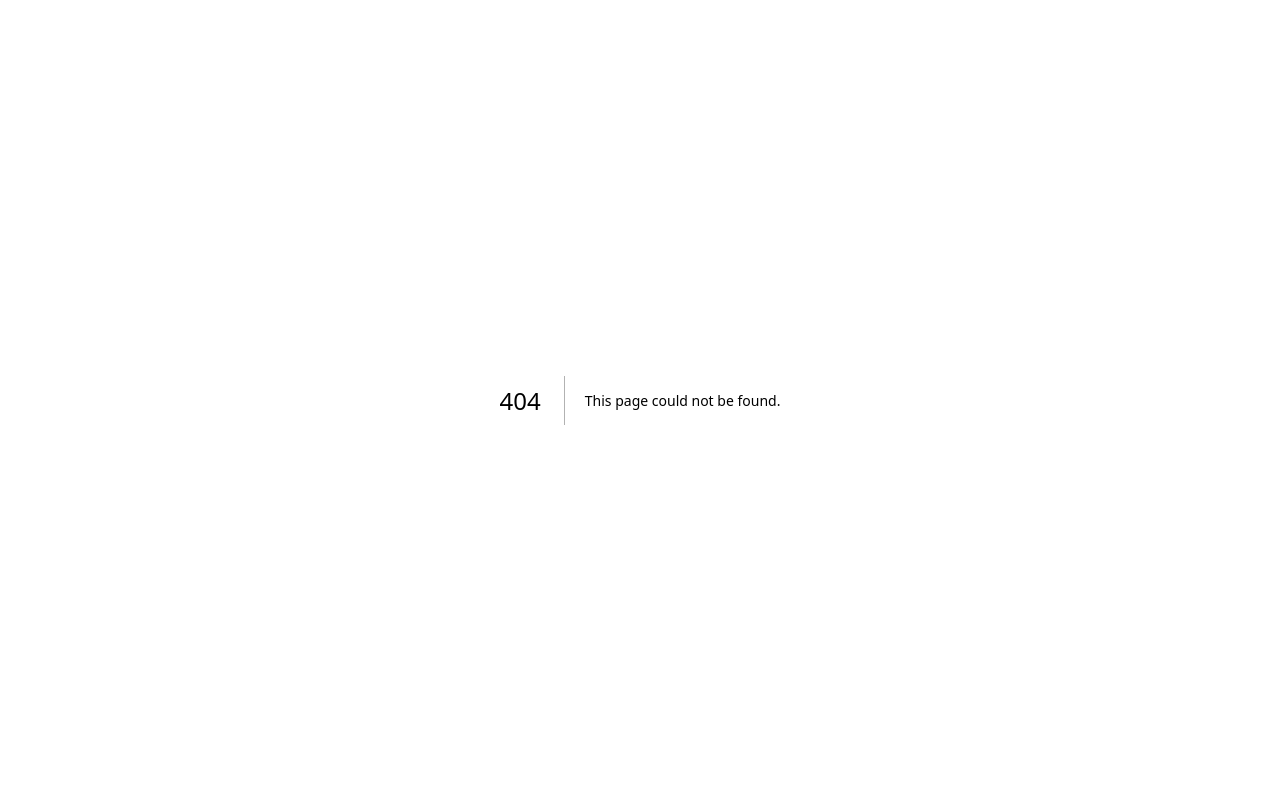
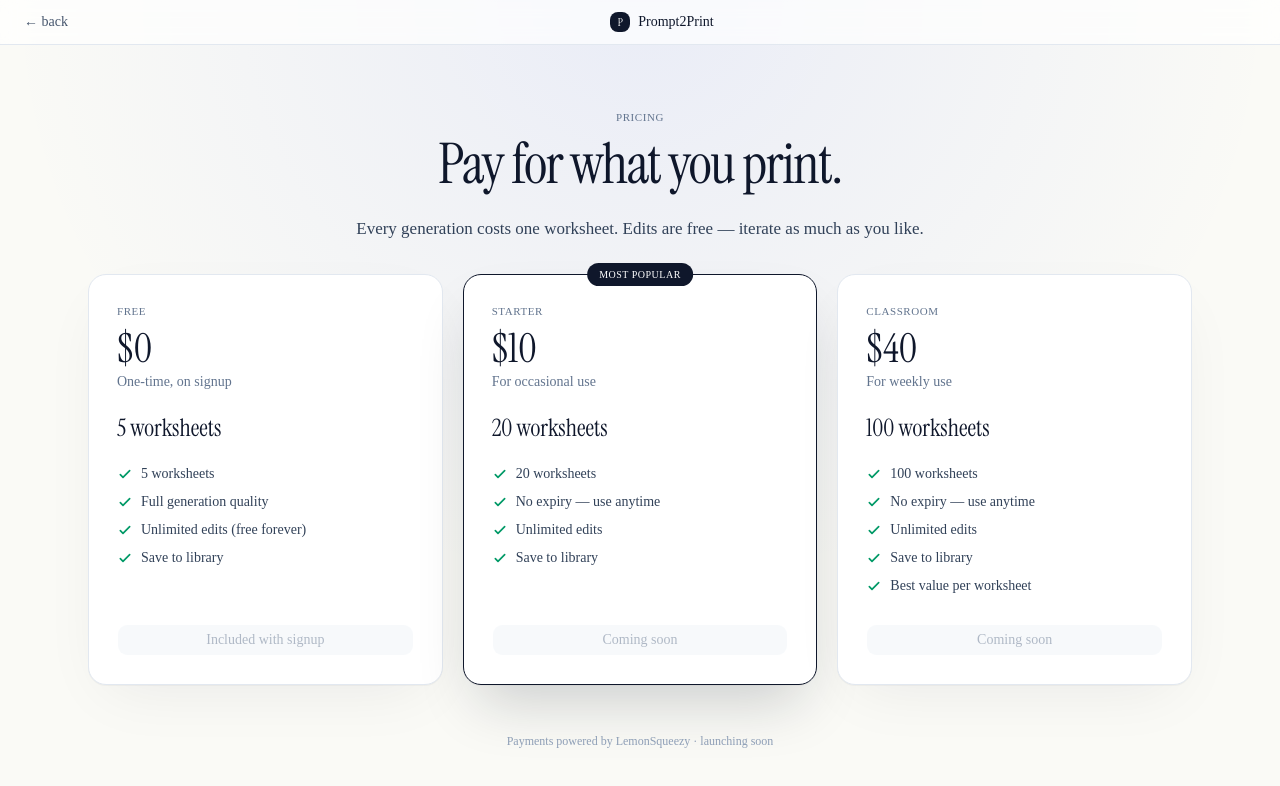
Before and after one commit to kshitijm23/Prompt2Print, a Next.js app in the folder web/: page /pricing in a window 1280 px wide. Before the commit this address had no page. Shown: the top 786 px of the page. Built offline with nearby package versions, Linux system fonts and the light colour scheme.

Commit message:
Add pricing page stub

```diff
--- /dev/null
+++ b/web/src/app/pricing/page.js
@@ -0,0 +1,160 @@
+"use client";
+
+import { useRouter } from "next/navigation";
+import { Button } from "@/components/ui/button";
+
+const TIERS = [
+  {
+    name: "Free",
+    price: "$0",
+    credits: 5,
+    tagline: "One-time, on signup",
+    features: [
+      "5 worksheets",
+      "Full generation quality",
+      "Unlimited edits (free forever)",
+      "Save to library",
+    ],
+    cta: "Included with signup",
+    ctaDisabled: true,
+    accent: "slate",
+  },
+  {
+    name: "Starter",
+    price: "$10",
+    credits: 20,
+    tagline: "For occasional use",
+    features: [
+      "20 worksheets",
+      "No expiry — use anytime",
+      "Unlimited edits",
+      "Save to library",
+    ],
+    cta: "Coming soon",
+    ctaDisabled: true,
+    accent: "slate",
+    highlighted: true,
+  },
+  {
+    name: "Classroom",
+    price: "$40",
+    credits: 100,
+    tagline: "For weekly use",
+    features: [
+      "100 worksheets",
+      "No expiry — use anytime",
+      "Unlimited edits",
+      "Save to library",
+      "Best value per worksheet",
+    ],
+    cta: "Coming soon",
+    ctaDisabled: true,
+    accent: "slate",
+  },
+];
+
+export default function Pricing() {
+  const router = useRouter();
+
+  return (
+    <main className="relative min-h-screen bg-[color:#FAFAF6] overflow-hidden">
+      {/* soft gradient */}
+      <div
+        aria-hidden="true"
+        className="pointer-events-none absolute inset-x-0 top-0 h-[600px]"
+        style={{
+          background:
+            "radial-gradient(ellipse at top, rgba(42,77,255,0.08), transparent 70%)",
+        }}
+      />
+
+      {/* slim top bar */}
+      <div className="relative border-b border-slate-200 bg-white/70 backdrop-blur">
+        <div className="max-w-7xl mx-auto px-6 py-3 flex items-center justify-between">
+          <button
+            onClick={() => router.push("/")}
+            className="flex items-center gap-2 text-slate-600 hover:text-slate-900 transition"
+          >
+            <span className="font-mono text-sm">← back</span>
+          </button>
+          <div className="flex items-center gap-2">
+            <div className="h-5 w-5 rounded-md bg-slate-900 flex items-center justify-center">
+              <span className="text-white font-display text-[11px] leading-none">P</span>
+            </div>
+            <span className="font-mono text-sm text-slate-900">Prompt2Print</span>
+          </div>
+          <div />
+        </div>
+      </div>
+
+      {/* Hero */}
+      <div className="relative max-w-5xl mx-auto px-6 pt-16 pb-8 text-center">
+        <p className="font-mono text-[11px] tracking-wider text-slate-500 uppercase mb-3">
+          Pricing
+        </p>
+        <h1 className="font-display text-[48px] sm:text-[56px] leading-[0.95] tracking-tight text-slate-900">
+          Pay for what you print.
+        </h1>
+        <p className="mt-6 text-slate-700 text-[17px] max-w-xl mx-auto leading-relaxed">
+          Every generation costs one worksheet. Edits are free — iterate as much as you like.
+        </p>
+      </div>
+
+      {/* Tiers */}
+      <div className="relative max-w-6xl mx-auto px-6 pb-24">
+        <div className="grid grid-cols-1 md:grid-cols-3 gap-5">
+          {TIERS.map((tier) => (
+            <div
+              key={tier.name}
+              className={`relative rounded-2xl border bg-white p-7 flex flex-col ${
+                tier.highlighted
+                  ? "border-slate-900 shadow-[0_1px_0px_0px_rgba(0,0,0,0.03),_0px_30px_60px_-15px_rgba(15,23,42,0.2)]"
+                  : "border-slate-200 shadow-[0_1px_0px_0px_rgba(0,0,0,0.03),_0px_20px_60px_-20px_rgba(15,23,42,0.08)]"
+              }`}
+            >
+              {tier.highlighted && (
+                <div className="absolute -top-3 left-1/2 -translate-x-1/2 px-3 py-1 rounded-full bg-slate-900 text-white font-mono text-[10px] tracking-wider uppercase">
+                  Most popular
+                </div>
+              )}
+              <p className="font-mono text-[11px] tracking-wider text-slate-500 uppercase mb-2">
+                {tier.name}
+              </p>
+              <div className="flex items-baseline gap-2 mb-1">
+                <span className="font-display text-[40px] leading-none text-slate-900">
+                  {tier.price}
+                </span>
+              </div>
+              <p className="text-sm text-slate-500 mb-6">{tier.tagline}</p>
+              <div className="mb-6">
+                <p className="font-display text-[24px] leading-none text-slate-900">
+                  {tier.credits} worksheets
+                </p>
+              </div>
+              <ul className="space-y-2 mb-7 flex-1">
+                {tier.features.map((f) => (
+                  <li key={f} className="flex items-start gap-2 text-sm text-slate-700">
+                    <svg className="h-4 w-4 text-emerald-600 flex-shrink-0 mt-0.5" fill="none" viewBox="0 0 24 24" stroke="currentColor" strokeWidth={2.5}>
+                      <path strokeLinecap="round" strokeLinejoin="round" d="M5 13l4 4L19 7" />
+                    </svg>
+                    {f}
+                  </li>
+                ))}
+              </ul>
+              <Button
+                disabled={tier.ctaDisabled}
+                className="w-full bg-slate-900 hover:bg-slate-800 text-white disabled:bg-slate-100 disabled:text-slate-500 disabled:cursor-not-allowed"
+              >
+                {tier.cta}
+              </Button>
+            </div>
+          ))}
+        </div>
+
+        <p className="font-mono text-xs text-slate-400 text-center mt-12">
+          Payments powered by LemonSqueezy · launching soon
+        </p>
+      </div>
+    </main>
+  );
+}
```
